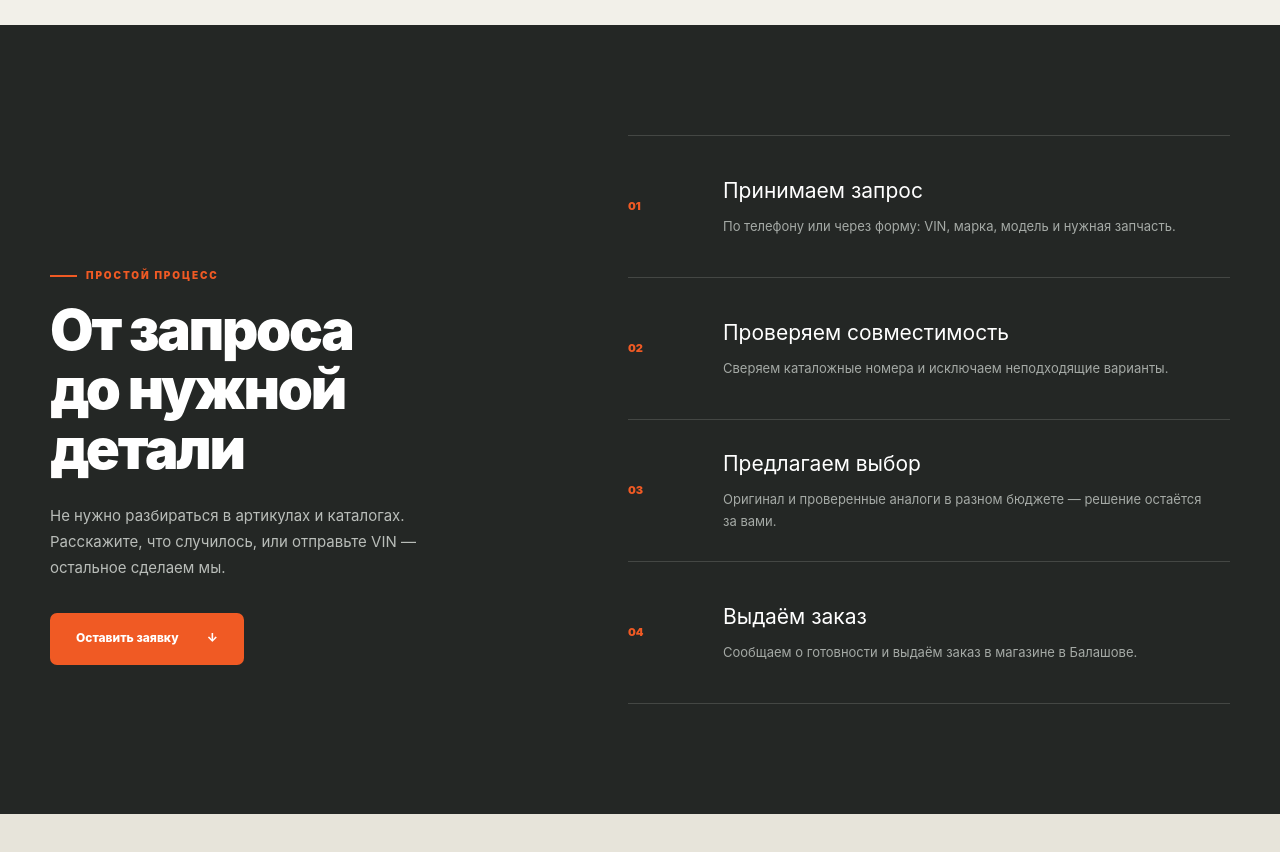
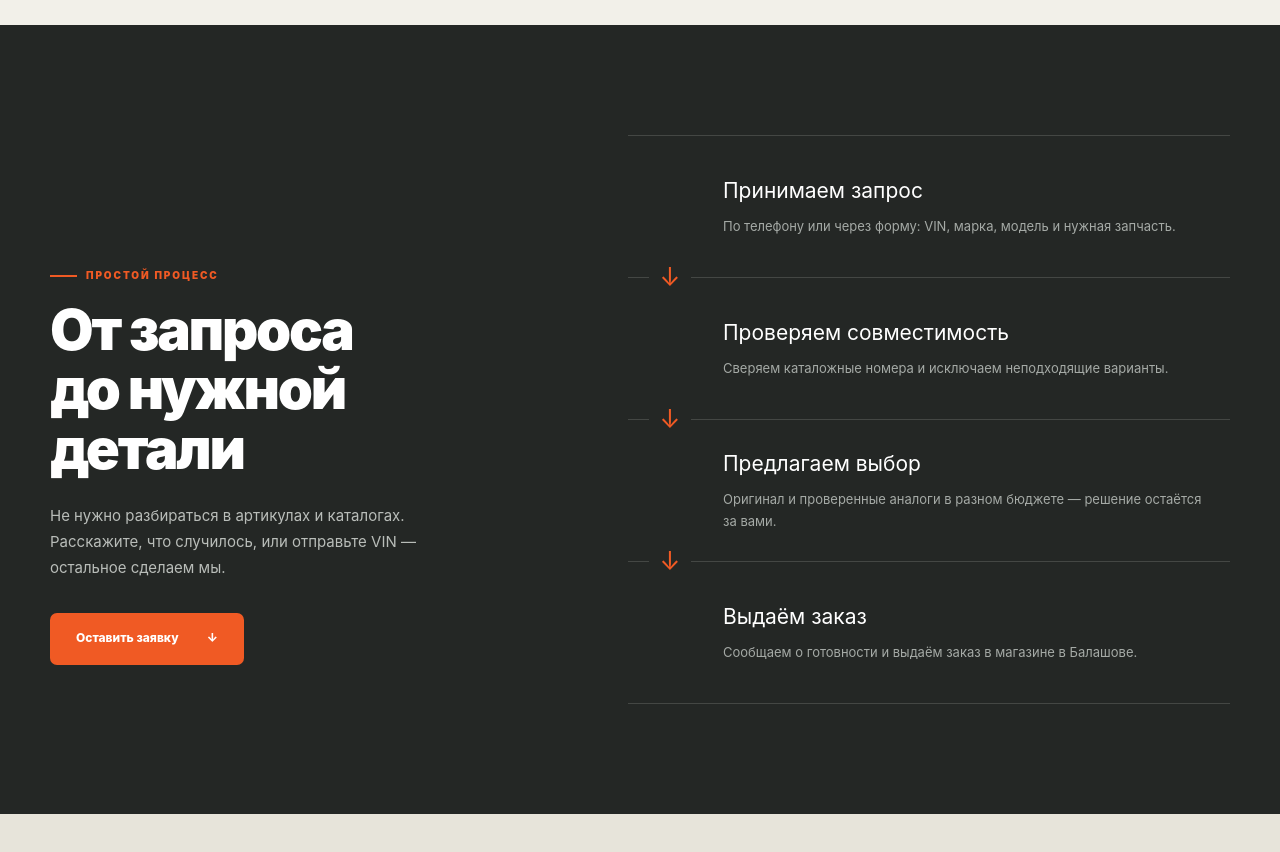
Before and after one commit to dkomandin47-lang/sedov, a Next.js app: page / in a window 1280 px wide. Shown: the part 1860-2712 px from the top of the page. Built offline with nearby package versions, Linux system fonts and the light colour scheme.

Commit message:
style: connect process steps with animated arrows

```diff
--- a/app/globals.css
+++ b/app/globals.css
@@ -151,10 +151,16 @@ p, li, small { text-wrap: pretty; }
 .how-intro > p { max-width: 440px; margin: 24px 0 0; color: #b9bdb9; font-size: 15px; line-height: 1.75; }
 .how-intro .button { margin-top: 31px; }
 .steps-list { list-style: none; margin: 0; padding: 0; border-top: 1px solid #444744; }
-.steps-list li { min-height: 142px; display: grid; grid-template-columns: 70px 1fr; gap: 25px; align-items: center; border-bottom: 1px solid #444744; }
-.steps-list li > span { color: var(--orange); font-size: 11px; font-weight: 900; }
+.steps-list li { position: relative; min-height: 142px; display: flex; align-items: center; padding-left: 95px; border-bottom: 1px solid #444744; }
+.steps-list li:not(:last-child)::after { content: "↓"; position: absolute; z-index: 1; left: 21px; bottom: -20px; width: 42px; height: 39px; display: grid; place-items: center; background: var(--ink-soft); color: var(--orange); font-size: 25px; line-height: 1; }
+.steps-list li:hover:not(:last-child)::after { animation: step-arrow-flow .65s ease-in-out infinite; }
 .steps-list h3 { margin: 0; font-size: 21px; }
 .steps-list p { max-width: 510px; margin: 8px 0 0; color: #a5aaa6; font-size: 13px; line-height: 1.68; }
+
+@keyframes step-arrow-flow {
+  0%, 100% { transform: translateY(-3px); }
+  50% { transform: translateY(6px); }
+}
 
 .about-section { padding: 110px 0; background: #e7e4da; }
 .about-layout { display: grid; grid-template-columns: 1fr 1fr; gap: 90px; align-items: center; }
@@ -294,7 +300,8 @@ a:focus-visible, button:focus-visible, input:focus-visible, textarea:focus-visib
   .service-card:nth-last-child(-n + 2) { border-bottom: 1px solid var(--line); }
   .service-card:last-child { border-bottom: 0; }
   .service-card { min-height: 225px; }
-  .steps-list li { grid-template-columns: 44px 1fr; gap: 12px; }
+  .steps-list li { padding-left: 56px; }
+  .steps-list li:not(:last-child)::after { left: 5px; }
   .steps-list h3 { font-size: 18px; }
   .benefits-grid > div { min-height: 145px; padding: 19px; }
   .benefits-grid strong { font-size: 29px; }
--- a/app/page.tsx
+++ b/app/page.tsx
@@ -130,10 +130,10 @@ export default function Home() {
             <a className="button button-primary arrow-down-button" href="#request">Оставить заявку <span>↓</span></a>
           </div>
           <ol className="steps-list">
-            <li><span>01</span><div><h3>Принимаем запрос</h3><p>По телефону или через форму: VIN, марка, модель и нужная запчасть.</p></div></li>
-            <li><span>02</span><div><h3>Проверяем совместимость</h3><p>Сверяем каталожные номера и исключаем неподходящие варианты.</p></div></li>
-            <li><span>03</span><div><h3>Предлагаем выбор</h3><p>Оригинал и проверенные аналоги в разном бюджете — решение остаётся за вами.</p></div></li>
-            <li><span>04</span><div><h3>Выдаём заказ</h3><p>Сообщаем о готовности и выдаём заказ в магазине в Балашове.</p></div></li>
+            <li><div><h3>Принимаем запрос</h3><p>По телефону или через форму: VIN, марка, модель и нужная запчасть.</p></div></li>
+            <li><div><h3>Проверяем совместимость</h3><p>Сверяем каталожные номера и исключаем неподходящие варианты.</p></div></li>
+            <li><div><h3>Предлагаем выбор</h3><p>Оригинал и проверенные аналоги в разном бюджете — решение остаётся за вами.</p></div></li>
+            <li><div><h3>Выдаём заказ</h3><p>Сообщаем о готовности и выдаём заказ в магазине в Балашове.</p></div></li>
           </ol>
         </div>
       </section>
```
